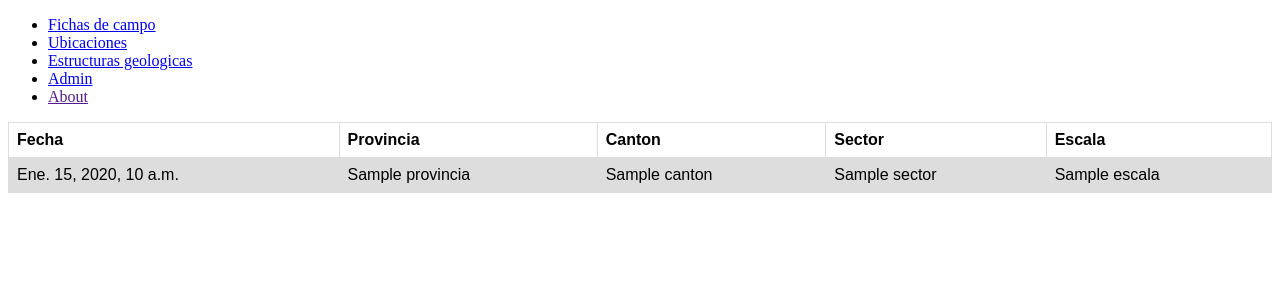
After one commit to astandre/fichas-geologicas-cliente, a Django app: page /ubicaciones/ in a window 1280 px wide. The commit adds this page. Shown: the top 300 px of the page. Run offline with Django 3.2, Linux system fonts and the light colour scheme; tables that the repository leaves empty hold one stand-in row (values such as "Sample post"); a database or web service that is not in the repository returns one stand-in record (values such as "Sample title"); data that the repository does not hold is empty.

Commit message:
Added ubicaciones view template and url routing

```diff
--- a/fichasManage/services.py
+++ b/fichasManage/services.py
@@ -9,6 +9,12 @@ def get_fichas():
     response = r.json()
     return response
 
+def get_ubicaciones():
+    url = BASE_URL + "/ubicaciones/"
+    r = requests.get(url)
+    response = r.json()
+    return response
+
 
 def get_estructuras_geologicas():
     url = BASE_URL + "/estructurasGeologicas/"
--- a/fichasManage/urls.py
+++ b/fichasManage/urls.py
@@ -5,5 +5,6 @@ from fichasManage import views
 urlpatterns = [
     path(r'', views.index, name='index'),
     path(r'fichas/', views.fichas_campo_todas, name='fichas_campo_todas'),
+    path(r'ubicaciones/', views.ubicaciones_todas, name='ubicaciones_todas'),
     path(r'estructuras/', views.estructuras_geologicas_todas, name='estructuras_geologicas_todas'),
 ]
--- a/templates/base.html
+++ b/templates/base.html
@@ -14,6 +14,7 @@
     <nav>
         <ul>
             <li><a href="{% url 'fichas_campo_todas'  %}">Fichas de campo</a></li>
+            <li><a href="{% url 'ubicaciones_todas'  %}">Ubicaciones</a></li>
             <li><a href="{% url 'estructuras_geologicas_todas' %}">Estructuras geologicas</a></li>
             <li><a href="/admin">Admin</a></li>
             <li><a href="">About</a></li>
--- /dev/null
+++ b/templates/fichasManage/ubicaciones_todas.html
@@ -0,0 +1,29 @@
+{% extends 'base.html' %}
+{% load static %}
+{% block head %}
+
+{% endblock %}
+{% block title %}Ubicaciones{% endblock %}
+{% block main %}
+
+    {% if ubicaciones %}
+        <table>
+            <tr>
+                <th>Fecha</th>
+                <th>Provincia</th>
+                <th>Canton</th>
+                <th>Sector</th>
+                <th>Escala</th>
+            </tr>
+            {% for ubicacion in ubicaciones %}
+                <tr>
+                    <td>{{ ubicacion.fecha }}</td>
+                    <td>{{ ubicacion.provincia }}</td>
+                    <td>{{ ubicacion.canton }}</td>
+                    <td>{{ ubicacion.sector }}</td>
+                    <td>{{ ubicacion.escala }}</td>
+                </tr>
+            {% endfor %}
+        </table>
+    {% endif %}
+{% endblock %}
```
